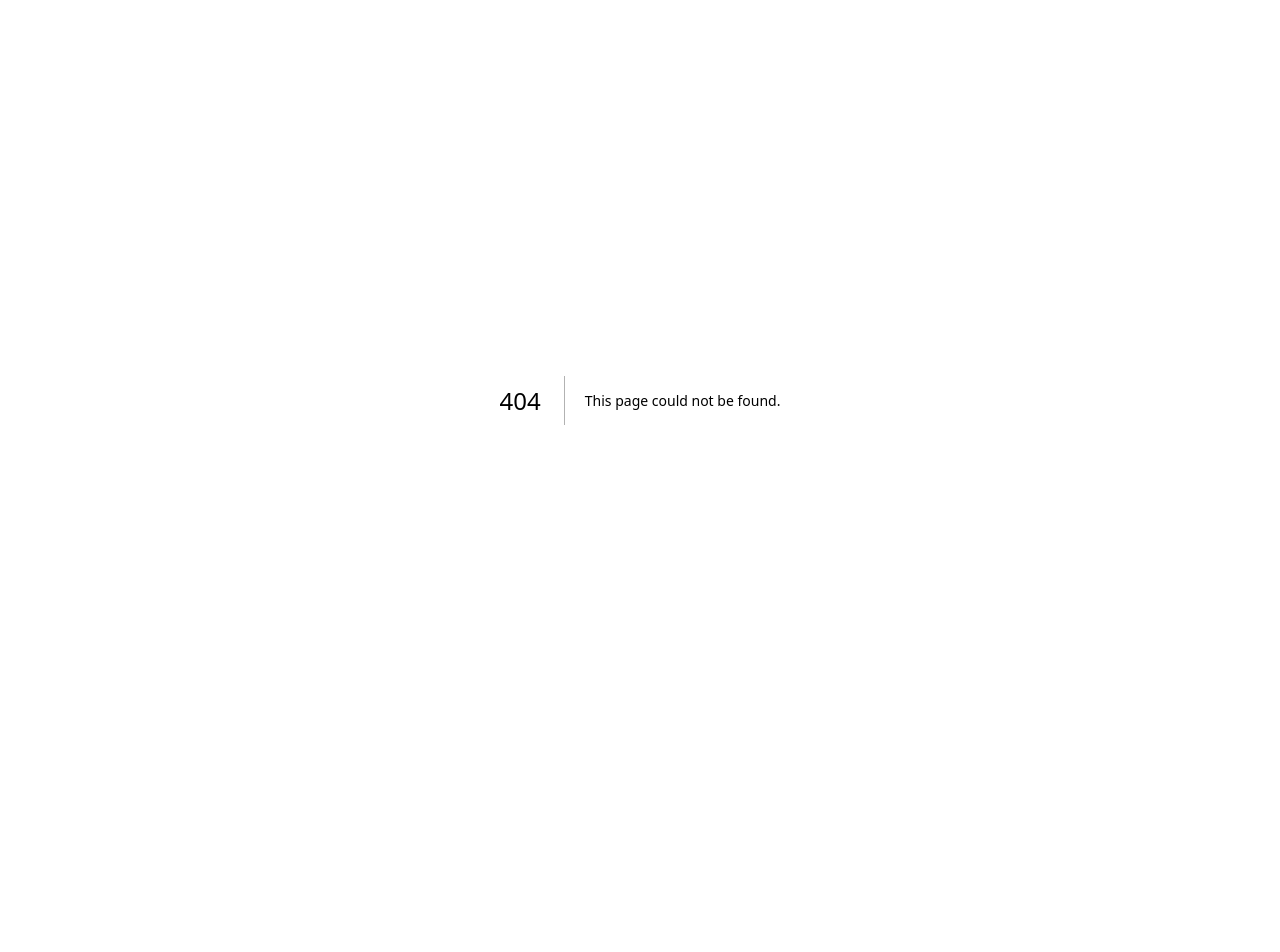
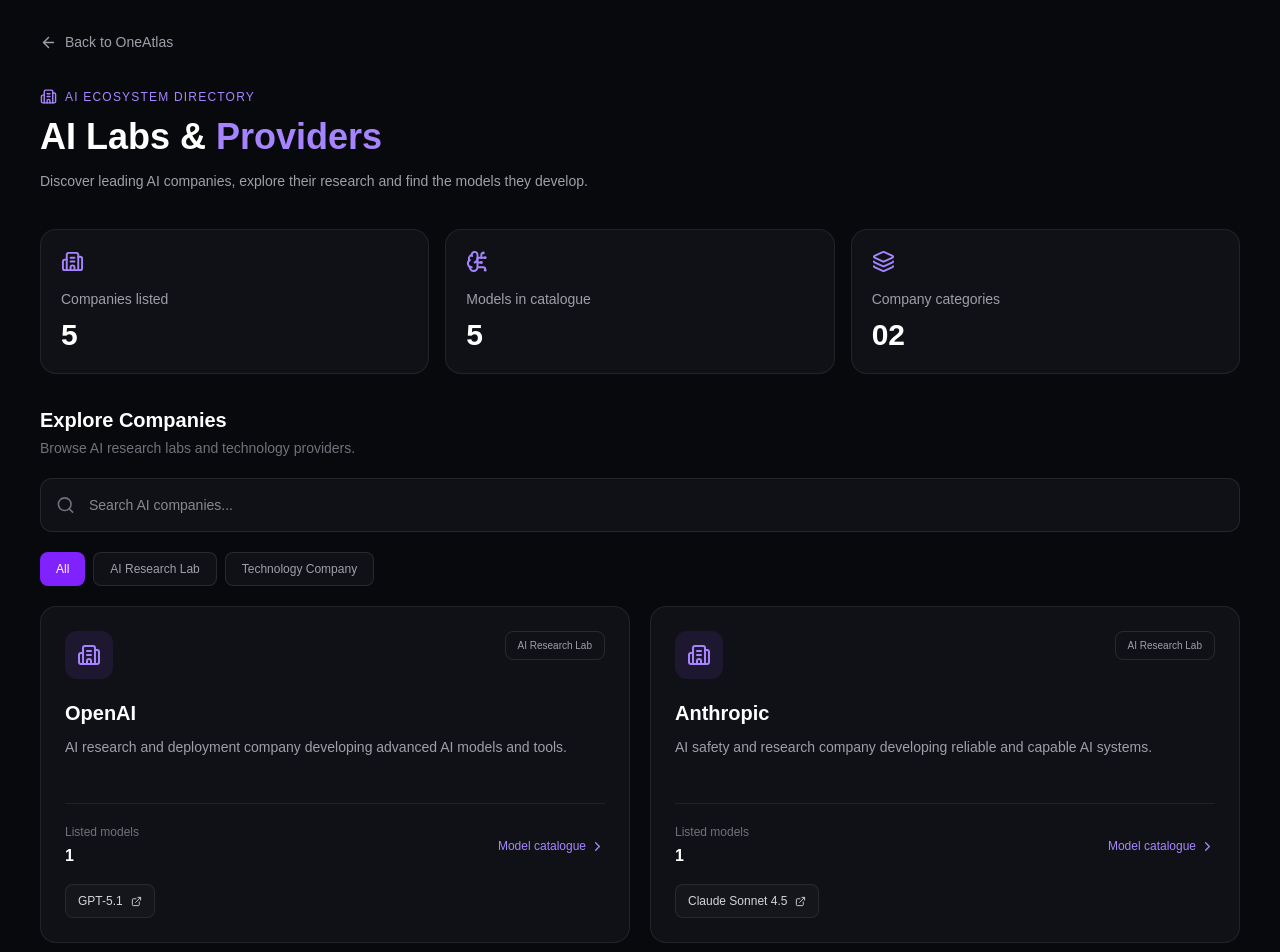
Before and after one commit to RahulNaikMudavath/OneAtlas, a Next.js app: page /companies in a window 1280 px wide. Before the commit this address had no page. Shown: the top 952 px of the page. Before the commit the page ends 800 px from the top, so only its background shows below. Built offline with nearby package versions, Linux system fonts and the light colour scheme.

Commit message:
feat: implement AI labs and provider directory page and sidebar link

```diff
--- /dev/null
+++ b/src/app/companies/page.tsx
@@ -0,0 +1,213 @@
+"use client";
+
+import { useMemo, useState } from "react";
+import Link from "next/link";
+import {
+  ArrowLeft,
+  Building2,
+  Search,
+  BrainCircuit,
+  ExternalLink,
+  ChevronRight,
+  Layers3,
+} from "lucide-react";
+import { models } from "@/data/models";
+
+const companyInfo: Record<string, { description: string; type: string }> = {
+  OpenAI: {
+    description: "AI research and deployment company developing advanced AI models and tools.",
+    type: "AI Research Lab",
+  },
+  Anthropic: {
+    description: "AI safety and research company developing reliable and capable AI systems.",
+    type: "AI Research Lab",
+  },
+  Google: {
+    description: "Technology company developing AI models, research and multimodal systems.",
+    type: "Technology Company",
+  },
+  DeepSeek: {
+    description: "AI research company focused on language models and technical capabilities.",
+    type: "AI Research Lab",
+  },
+  Meta: {
+    description: "Technology company developing open-weight AI models and research.",
+    type: "Technology Company",
+  },
+};
+
+export default function CompaniesPage() {
+  const [search, setSearch] = useState("");
+  const [filter, setFilter] = useState("All");
+
+  const companies = useMemo(() => {
+    const grouped = Object.keys(companyInfo).map((name) => ({
+      name,
+      ...companyInfo[name],
+      models: models.filter((model) => model.company === name),
+    }));
+
+    return grouped.filter((company) => {
+      const matchesSearch =
+        company.name.toLowerCase().includes(search.toLowerCase()) ||
+        company.description.toLowerCase().includes(search.toLowerCase());
+
+      const matchesFilter =
+        filter === "All" || company.type === filter;
+
+      return matchesSearch && matchesFilter;
+    });
+  }, [search, filter]);
+
+  return (
+    <main className="min-h-screen bg-[#08090d] px-5 py-8 text-white sm:px-10">
+      <div className="mx-auto max-w-7xl">
+
+        <Link
+          href="/"
+          className="mb-9 inline-flex items-center gap-2 text-sm text-zinc-400 hover:text-white"
+        >
+          <ArrowLeft size={17} />
+          Back to OneAtlas
+        </Link>
+
+        <div className="mb-9">
+          <div className="mb-3 flex items-center gap-2 text-xs tracking-widest text-violet-400">
+            <Building2 size={17} />
+            AI ECOSYSTEM DIRECTORY
+          </div>
+
+          <h1 className="text-3xl font-bold sm:text-4xl">
+            AI Labs & <span className="text-violet-400">Providers</span>
+          </h1>
+
+          <p className="mt-3 max-w-2xl text-sm leading-6 text-zinc-400">
+            Discover leading AI companies, explore their research
+            and find the models they develop.
+          </p>
+        </div>
+
+        <div className="mb-8 grid gap-4 sm:grid-cols-3">
+          <div className="rounded-2xl border border-white/[0.08] bg-[#101117] p-5">
+            <Building2 className="mb-4 text-violet-400" size={23} />
+            <p className="text-sm text-zinc-400">Companies listed</p>
+            <h2 className="mt-2 text-3xl font-bold">{companies.length}</h2>
+          </div>
+
+          <div className="rounded-2xl border border-white/[0.08] bg-[#101117] p-5">
+            <BrainCircuit className="mb-4 text-violet-400" size={23} />
+            <p className="text-sm text-zinc-400">Models in catalogue</p>
+            <h2 className="mt-2 text-3xl font-bold">{models.length}</h2>
+          </div>
+
+          <div className="rounded-2xl border border-white/[0.08] bg-[#101117] p-5">
+            <Layers3 className="mb-4 text-violet-400" size={23} />
+            <p className="text-sm text-zinc-400">Company categories</p>
+            <h2 className="mt-2 text-3xl font-bold">02</h2>
+          </div>
+        </div>
+
+        <section className="space-y-5">
+          <div>
+            <h2 className="text-xl font-bold">Explore Companies</h2>
+            <p className="mt-1 text-sm text-zinc-500">
+              Browse AI research labs and technology providers.
+            </p>
+          </div>
+
+          <div className="relative">
+            <Search
+              size={19}
+              className="absolute left-4 top-1/2 -translate-y-1/2 text-zinc-500"
+            />
+            <input
+              value={search}
+              onChange={(event) => setSearch(event.target.value)}
+              placeholder="Search AI companies..."
+              className="w-full rounded-xl border border-white/[0.09] bg-[#101117] py-4 pl-12 pr-4 text-sm outline-none focus:border-violet-500"
+            />
+          </div>
+
+          <div className="flex flex-wrap gap-2">
+            {["All", "AI Research Lab", "Technology Company"].map((item) => (
+              <button
+                key={item}
+                onClick={() => setFilter(item)}
+                className={`rounded-lg px-4 py-2 text-xs transition ${
+                  filter === item
+                    ? "bg-violet-600 text-white"
+                    : "border border-white/10 bg-[#101117] text-zinc-400 hover:text-white"
+                }`}
+              >
+                {item}
+              </button>
+            ))}
+          </div>
+
+          <div className="grid gap-5 md:grid-cols-2">
+            {companies.map((company) => (
+              <article
+                key={company.name}
+                className="rounded-2xl border border-white/[0.08] bg-[#101117] p-6 transition hover:border-violet-500/40"
+              >
+                <div className="flex items-start justify-between">
+                  <div className="flex h-12 w-12 items-center justify-center rounded-xl bg-violet-500/10 text-violet-400">
+                    <Building2 size={24} />
+                  </div>
+                  <span className="rounded-lg border border-white/10 px-3 py-1.5 text-[10px] text-zinc-400">
+                    {company.type}
+                  </span>
+                </div>
+
+                <h3 className="mt-5 text-xl font-bold">
+                  {company.name}
+                </h3>
+
+                <p className="mt-2 min-h-12 text-sm leading-6 text-zinc-400">
+                  {company.description}
+                </p>
+
+                <div className="mt-5 flex items-center justify-between border-t border-white/[0.07] pt-5">
+                  <div>
+                    <p className="text-xs text-zinc-500">Listed models</p>
+                    <p className="mt-1 font-semibold">
+                      {company.models.length}
+                    </p>
+                  </div>
+
+                  <span className="flex items-center gap-1 text-xs text-violet-400">
+                    Model catalogue
+                    <ChevronRight size={15} />
+                  </span>
+                </div>
+
+                <div className="mt-4 flex flex-wrap gap-2">
+                  {company.models.map((model) => (
+                    <Link
+                      key={model.slug}
+                      href={`/models/${model.slug}`}
+                      className="rounded-lg border border-white/[0.08] bg-white/[0.025] px-3 py-2 text-xs text-zinc-300 hover:border-violet-500 hover:text-violet-300"
+                    >
+                      {model.name}
+                      <ExternalLink size={11} className="ml-2 inline" />
+                    </Link>
+                  ))}
+                </div>
+              </article>
+            ))}
+          </div>
+
+          {companies.length === 0 && (
+            <p className="rounded-xl border border-white/10 p-8 text-center text-sm text-zinc-500">
+              No companies found.
+            </p>
+          )}
+        </section>
+
+        <footer className="mt-12 border-t border-white/[0.07] py-6 text-xs text-zinc-500">
+          © 2026 OneAtlas. AI intelligence, unified.
+        </footer>
+      </div>
+    </main>
+  );
+}
--- a/src/app/page.tsx
+++ b/src/app/page.tsx
@@ -119,6 +119,10 @@ export default function Home() {
 
                   if (item.name === "Rankings") {
                     window.location.href = "/rankings";
+                  }
+
+                  if (item.name === "AI Companies") {
+                    window.location.href = "/companies";
                   }
 
                   setMobileMenu(false);
```
